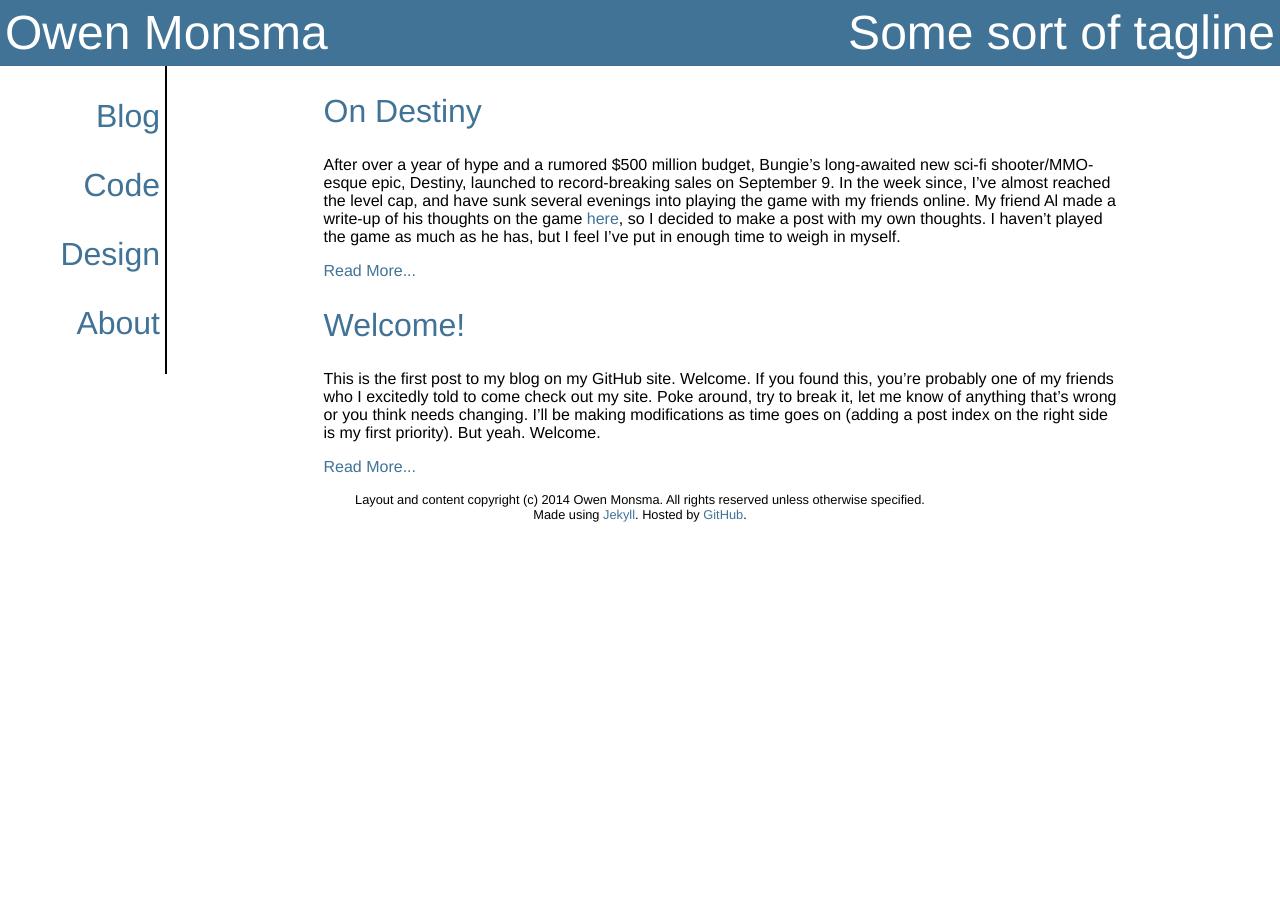
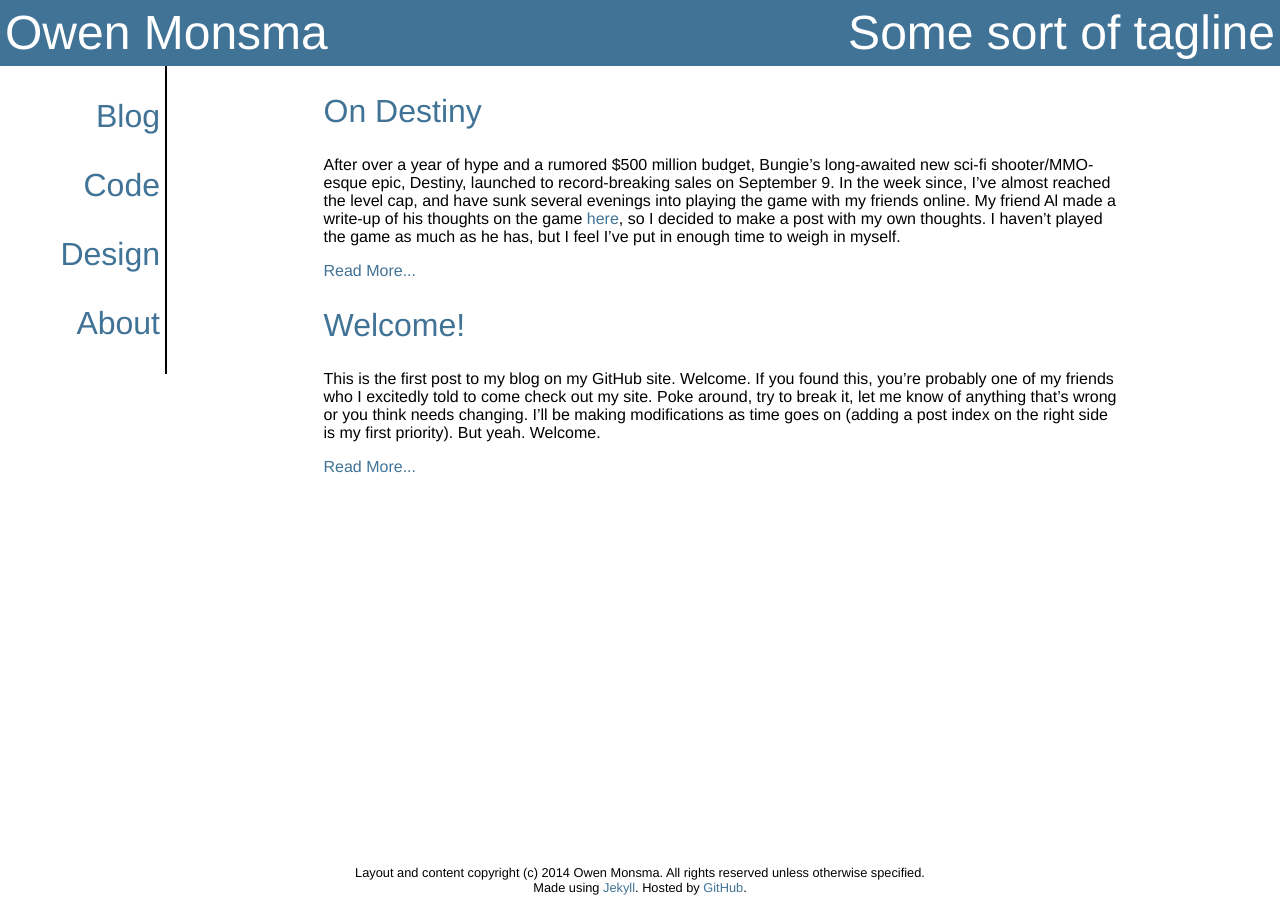
Before and after one commit to darkfire613/darkfire613.github.io, a Jekyll site: the page built from index.html, in a window 1280 px wide. Built offline with Jekyll 4.4.1, drawn with Linux system fonts in a browser that asks for light colours.

Commit message:
wow such pain many sticky footer wow

```diff
--- a/_layouts/home.html
+++ b/_layouts/home.html
@@ -11,8 +11,8 @@
     <link rel="stylesheet" href="/css/syntax.css">
   </head>
   <body>
-    {% include header.html %}
     <div class="container">
+      {% include header.html %}
       <nav>
         <ul>
           <li><a href="/">Blog</a></li>
@@ -24,8 +24,7 @@
       <div id="content">
         {{ content }}
       </div>
-      <div class="push"></div>
+    {% include footer.html %}
     </div>
-    {% include footer.html %}
   </body>
 </html>
--- a/css/main.css
+++ b/css/main.css
@@ -1,8 +1,12 @@
 /* body */
-
+html{
+  height: 100%;
+  min-height: 100%;
+}
 body{
+  height: 100%;
+  min-height: 100%;
   width: 100%;
-  min-height: 100%;
   margin: 0;
   padding: 0;
   background-color: #fff;
@@ -47,10 +51,10 @@ h2.title{
 }
 
 .container{
-  margin: 0 0 -1.7em;
+  min-height: 100%;
+  position: relative;
   padding: 0;
-  width: 100%;
-  min-height: 100%
+  box-sizing: border-box;
 }
 
 nav{
@@ -83,7 +87,7 @@ nav a:link, nav a:visited{
 
 #content{
   margin: 0;
-  padding:0 5em 0 5em;
+  padding:0 5em 1.7em;
   overflow: hidden;
 
 }
@@ -137,11 +141,11 @@ span.caption{
   margin-left: auto;
   margin-right: auto;
 }
-.push{
-  height: 1.7em;
-}
 
 footer{
+  position: absolute;
+  bottom: 1em;
+  clear: both;
   width: 100%;
   height: 1.7em;
   text-align: center;
```
